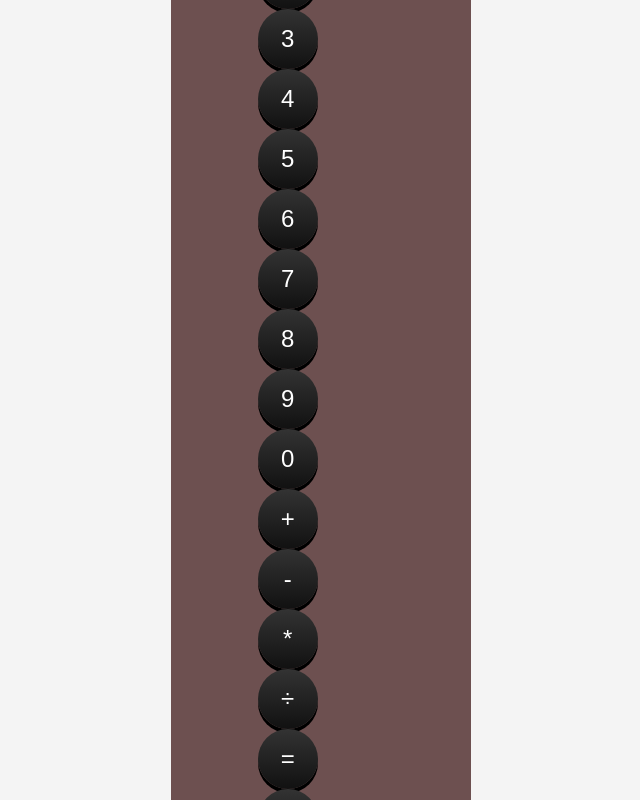
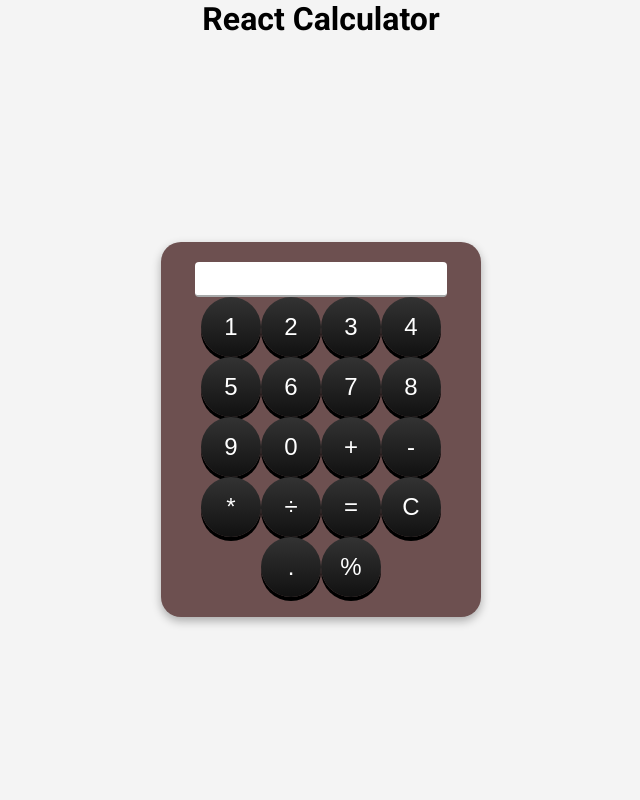
Before and after one commit to Mzhgn/React-Calculator, a React (Create React App) app: page / in a window 1280 px wide. Shown: the top 800 px of the page, without its empty margins (319-959 px from the left). Built offline with nearby package versions, Linux system fonts and the light colour scheme.

Commit message:
chaging the styles

```diff
--- a/src/App.css
+++ b/src/App.css
@@ -14,15 +14,12 @@
 }
 
 .calculator {
-  display: grid;
-  grid-template-columns: repeat(4, 1fr);
-  gap: 10px;
-  max-width: 300px;
+  width: 320px;
   margin: auto;
   padding: 20px;
   background: #6d5050;
   border-radius: 20px;
-  text-align: center;
+  box-shadow: 0 4px 10px rgba(0, 0, 0, 0.3);
 }
 
 .display input {
```
